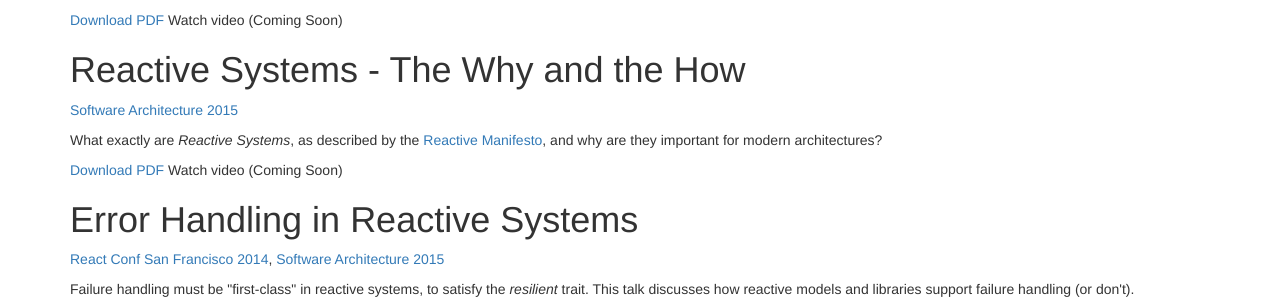
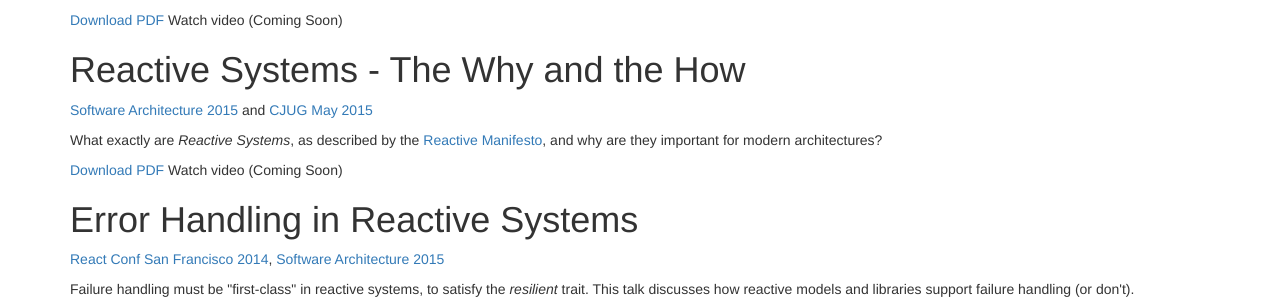
Before and after one commit to deanwampler/deanwampler.github.io, a Jekyll site: the page built from index.md, in a window 1280 px wide. Shown: the part 1458-1757 px from the top of the page. Built offline with Jekyll 4.4.1, drawn with Linux system fonts in a browser that asks for light colours; nearby versions of some CDN libraries; library files that are not in the unit come from our copies.

Commit message:
Updated Reactive talk for CJUG May 19, 2015 meeting.

```diff
--- a/index.md
+++ b/index.md
@@ -82,7 +82,7 @@
 
   <article class="talk">
     <h1>Reactive Systems - The Why and the How</h1>
-    <p class="talk-desc"><a href="http://softwarearchitectureconf.com">Software Architecture 2015</a></p>
+    <p class="talk-desc"><a href="http://softwarearchitectureconf.com">Software Architecture 2015</a> and <a href="http://www.meetup.com/ChicagoJUG/events/222009916/">CJUG May 2015</a></p>
     <p>What exactly are <em>Reactive Systems</em>, as described by the <a href="http://reactive-manifesto.org">Reactive Manifesto</a>, and why are they important for modern architectures?</p>
     <div class="more">
       <a href="/polyglotprogramming/papers/ReactiveSystems-TheWhyAndTheHow.pdf" class="button-pdf">Download PDF</a>
```
Also changed, not shown: polyglotprogramming/papers/index.md (+1 -1 lines).
